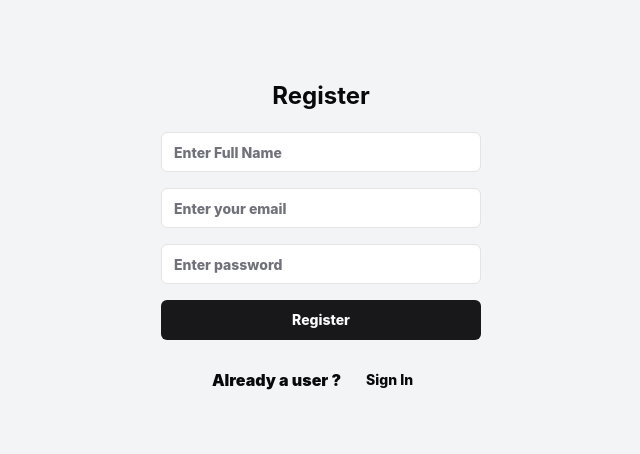
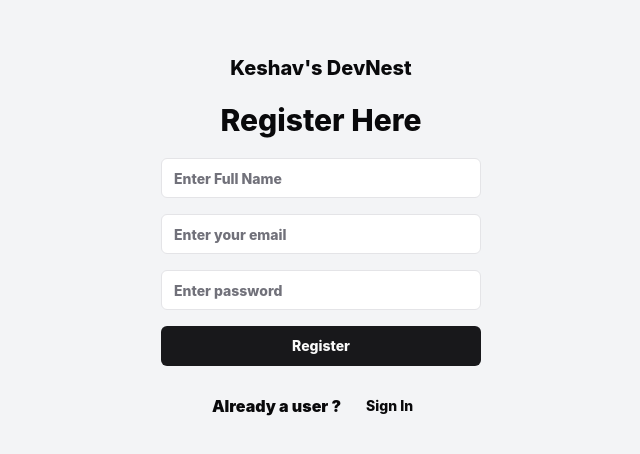
Before and after one commit to keshav0100/DevNest_Frontend, a React (Vite) app: page /upgrade_plan in a window 1280 px wide. Shown: the part 160-614 px from the top of the page, without its empty margins (319-959 px from the left). Built offline with nearby package versions, Linux system fonts and the light colour scheme.

Commit message:
Update Login and Signup components to enhance branding and user engagement by changing header text to "Keshav's DevNest" and adding more prominent titles for login and registration.

```diff
--- a/src/pages/Auth/Login.jsx
+++ b/src/pages/Auth/Login.jsx
@@ -37,7 +37,9 @@ const Login = () => {
 
   return (
     <div className="space-y-5">
-      <h1 className="text-2xl font-bold text-center">Login</h1>
+
+      <h1 className="text-xl text-center font-extrabold text-brown-600">Keshav's DevNest</h1>
+      <h1 className="text-3xl font-extrabold text-center">Login Here</h1>
       <Form {...form}>
         <form onSubmit={form.handleSubmit(onSubmit)} className="space-y-4">
           <FormField
--- a/src/pages/Auth/Signup.jsx
+++ b/src/pages/Auth/Signup.jsx
@@ -37,8 +37,11 @@ const Signup = () => {
   }
   return (
     <div className="space-y-5">
-      <h1 className="text-2xl font-bold text-center">
-        Register
+      <h1 className="text-xl font-extrabold text-center">
+        Keshav's DevNest
+      </h1>
+      <h1 className="text-3xl font-extrabold text-center">
+        Register Here
       </h1>
        <div className="space-y-5">
 
```
